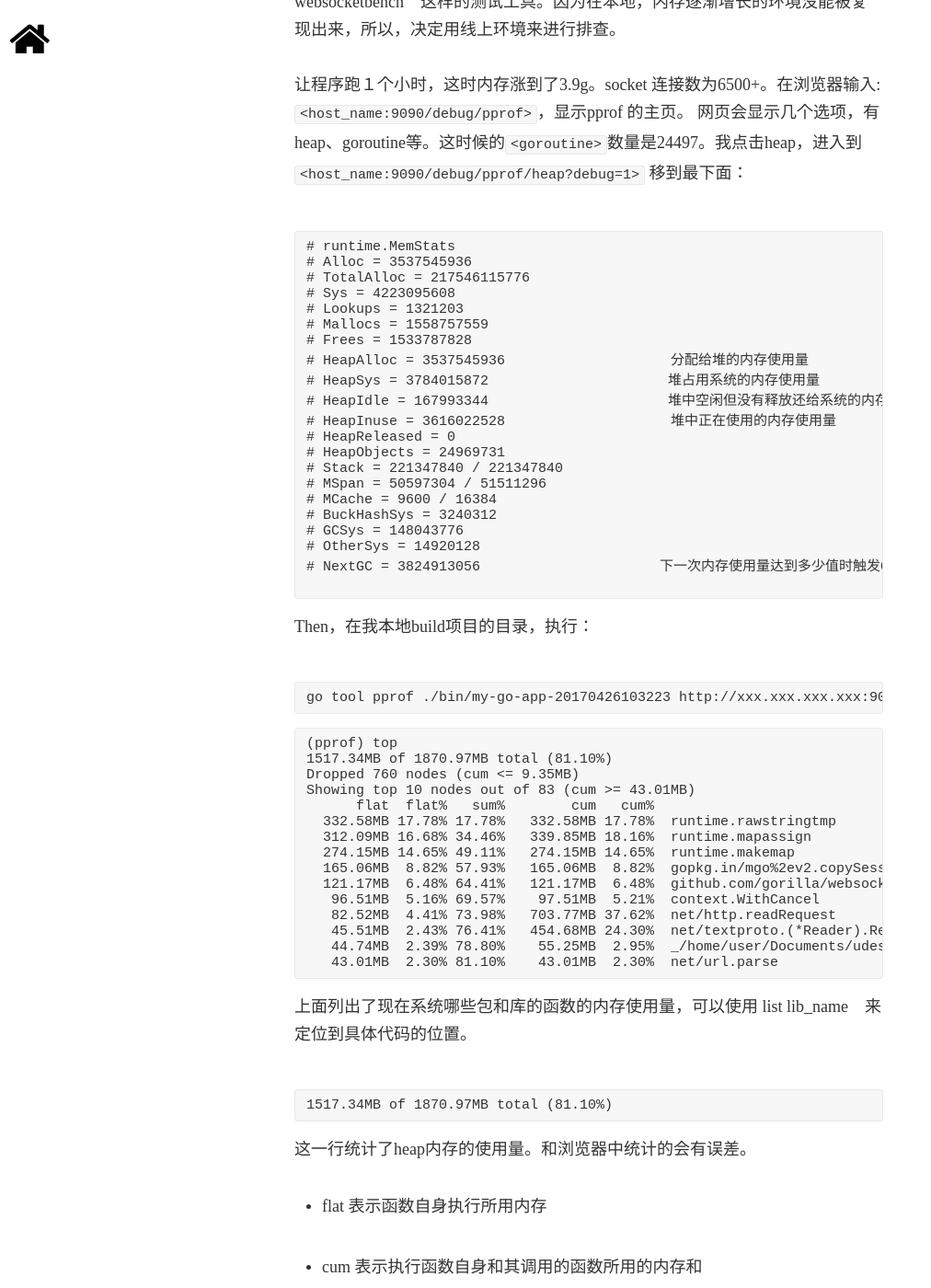
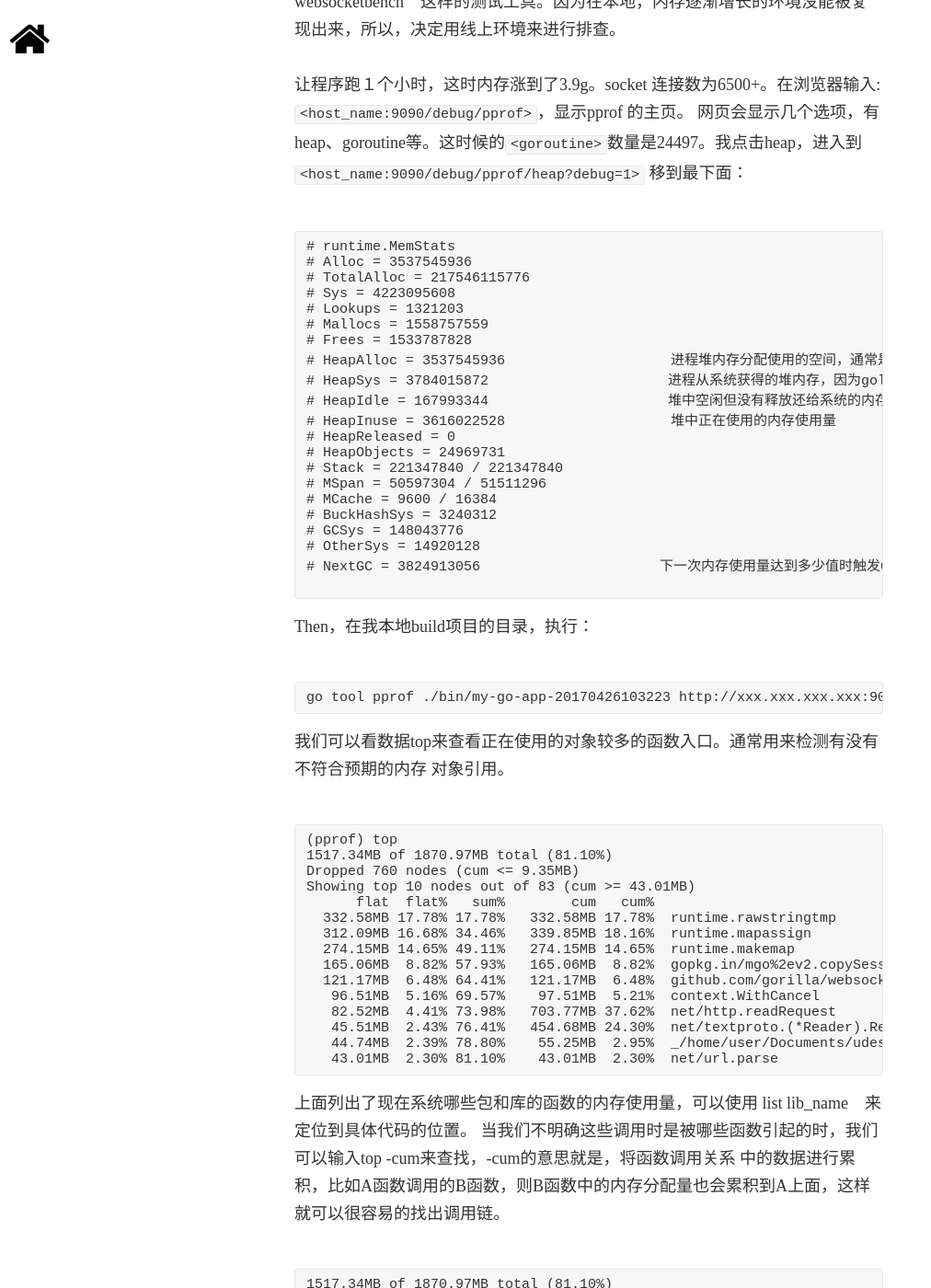
Before and after one commit to pathbox/pathbox.github.io, a Jekyll site: the page built from _posts/2017-05-26-find-the-reason-memory-leak.md, in a window 1280 px wide and 1400 px high, scrolled down 1472 px. Shown: the whole window at 92% size, without its empty margins (0-1012 px from the left). Built offline with Jekyll 4.4.1, drawn with Linux system fonts in a browser that asks for light colours; nearby versions of some CDN libraries; some web fonts are replaced; comment, search, counter and statistics services are not loaded.

Commit message:
additions

````diff
--- a/_posts/2017-05-26-find-the-reason-memory-leak.md
+++ b/_posts/2017-05-26-find-the-reason-memory-leak.md
@@ -27,8 +27,8 @@ Go提供了一个已经足够强大的pprof库。这样，我直接使用这个
 # Lookups = 1321203
 # Mallocs = 1558757559
 # Frees = 1533787828
-# HeapAlloc = 3537545936　　　　　　　　　　　　分配给堆的内存使用量
-# HeapSys = 3784015872　　　　　　　　　　　　　堆占用系统的内存使用量
+# HeapAlloc = 3537545936　　　　　　　　　　　　进程堆内存分配使用的空间，通常是用户new出来的堆对象，包含未被gc掉的。
+# HeapSys = 3784015872　　　　　　　　　　　　　进程从系统获得的堆内存，因为golang底层使用TCmalloc机制，会缓存一部分堆内存，虚拟地址空间
 # HeapIdle = 167993344　　　　　　　　　　　　　堆中空闲但没有释放还给系统的内存使用量
 # HeapInuse = 3616022528　　　　　　　　　　　　堆中正在使用的内存使用量
 # HeapReleased = 0
@@ -48,6 +48,7 @@ Then，在我本地build项目的目录，执行：
 ```
 go tool pprof ./bin/my-go-app-20170426103223 http://xxx.xxx.xxx.xxx:9090/debug/pprof/heap
 ```
+我们可以看数据top来查看正在使用的对象较多的函数入口。通常用来检测有没有不符合预期的内存 对象引用。
 
 ```
 (pprof) top
@@ -67,6 +68,7 @@ Showing top 10 nodes out of 83 (cum >= 43.01MB)
    43.01MB  2.30% 81.10%    43.01MB  2.30%  net/url.parse
 ```
 上面列出了现在系统哪些包和库的函数的内存使用量，可以使用 list lib_name　来定位到具体代码的位置。
+当我们不明确这些调用时是被哪些函数引起的时，我们可以输入top -cum来查找，-cum的意思就是，将函数调用关系 中的数据进行累积，比如A函数调用的B函数，则B函数中的内存分配量也会累积到A上面，这样就可以很容易的找出调用链。
 
 ```
 1517.34MB of 1870.97MB total (81.10%)
@@ -227,3 +229,5 @@ The world has returned calm.
 [gorilla/sessions](http://www.gorillatoolkit.org/pkg/sessions)
 
 [pprof的使用](http://gpdb.rocks/golang/profiling/2016/07/31/golang-profiling.html)
+
+[一篇文章](https://lrita.github.io/2017/05/26/golang-memory-pprof/)
````
